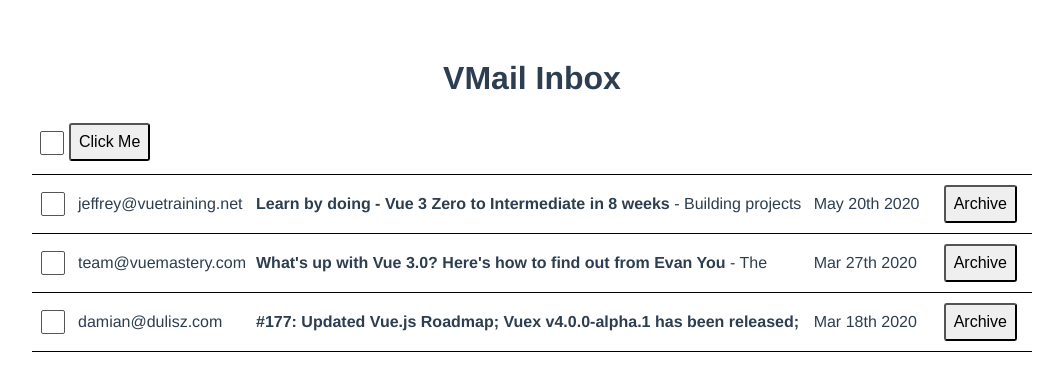
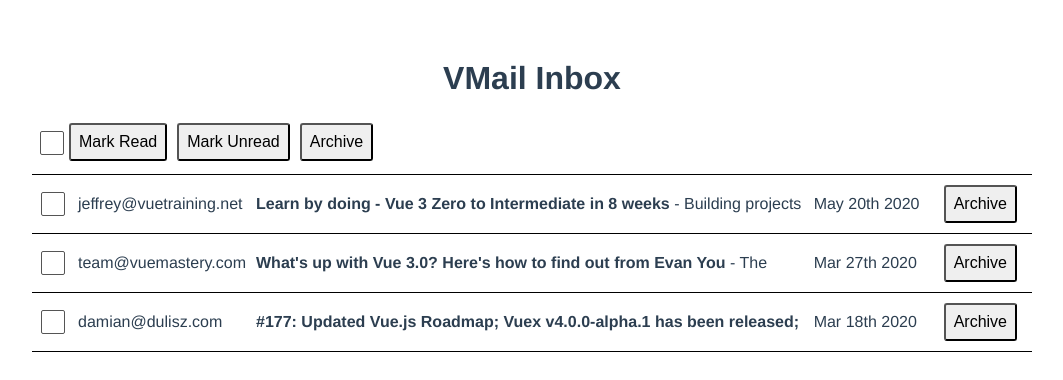
Before and after one commit to yxj0312/build-gmail-clone-with-vue-3, a Vue app: page / in a window 1280 px wide. Shown: the top 380 px of the page, without its empty margins (108-1171 px from the left). Built offline with nearby package versions, Linux system fonts and the light colour scheme; data requests are answered from the project's data file.

Commit message:
add buttons

```diff
--- a/src/components/BulkActionBar.vue
+++ b/src/components/BulkActionBar.vue
@@ -7,7 +7,9 @@
         @click="bulkSelect"
         />
         <span class="buttons">
-            <button>Click Me</button>
+            <button @click="emailSelection.markRead()">Mark Read</button>
+            <button @click="emailSelection.markRead()">Mark Unread</button>
+            <button @click="emailSelection.markRead()">Archive</button>
         </span>
       </span>
   </div>
@@ -41,7 +43,8 @@ export default {
 
             allEmailsSelected,
             someEmailsSelected,
-            bulkSelect
+            bulkSelect,
+            emailSelection
         }
     },
 
```
